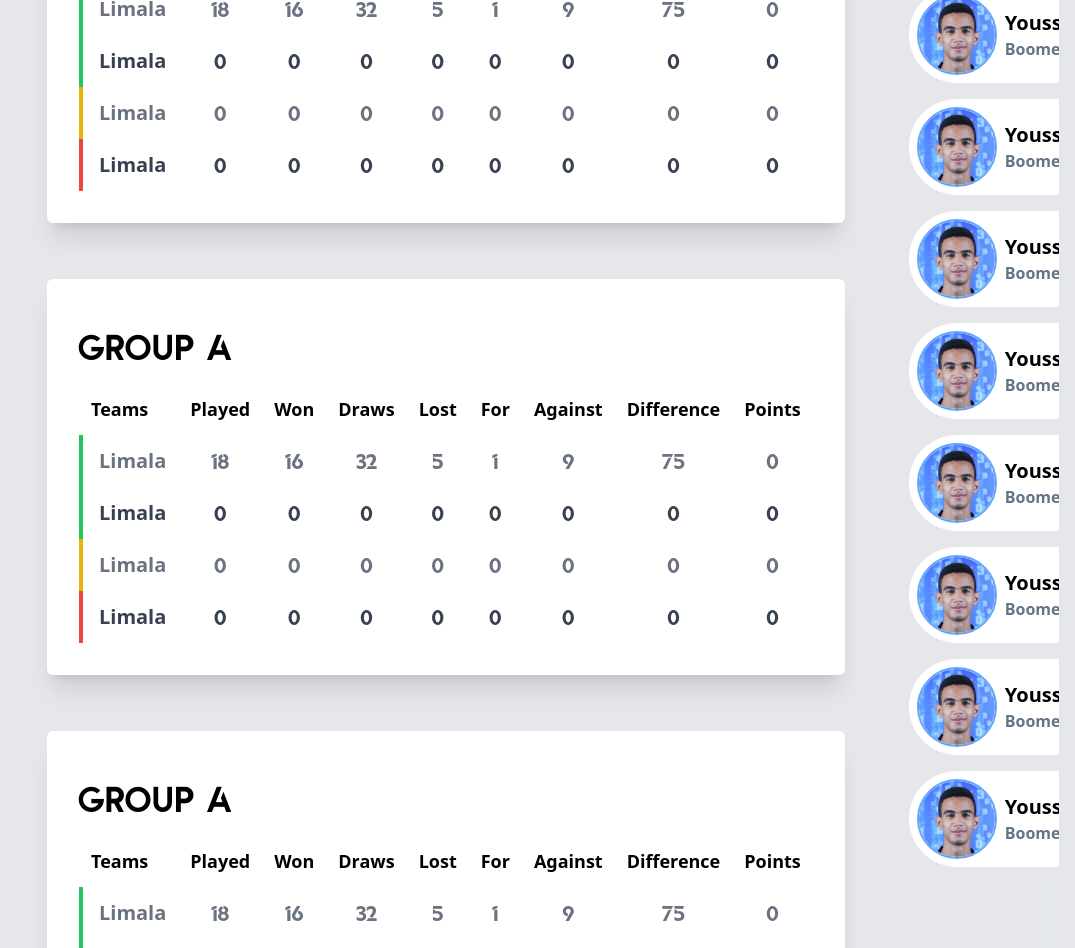
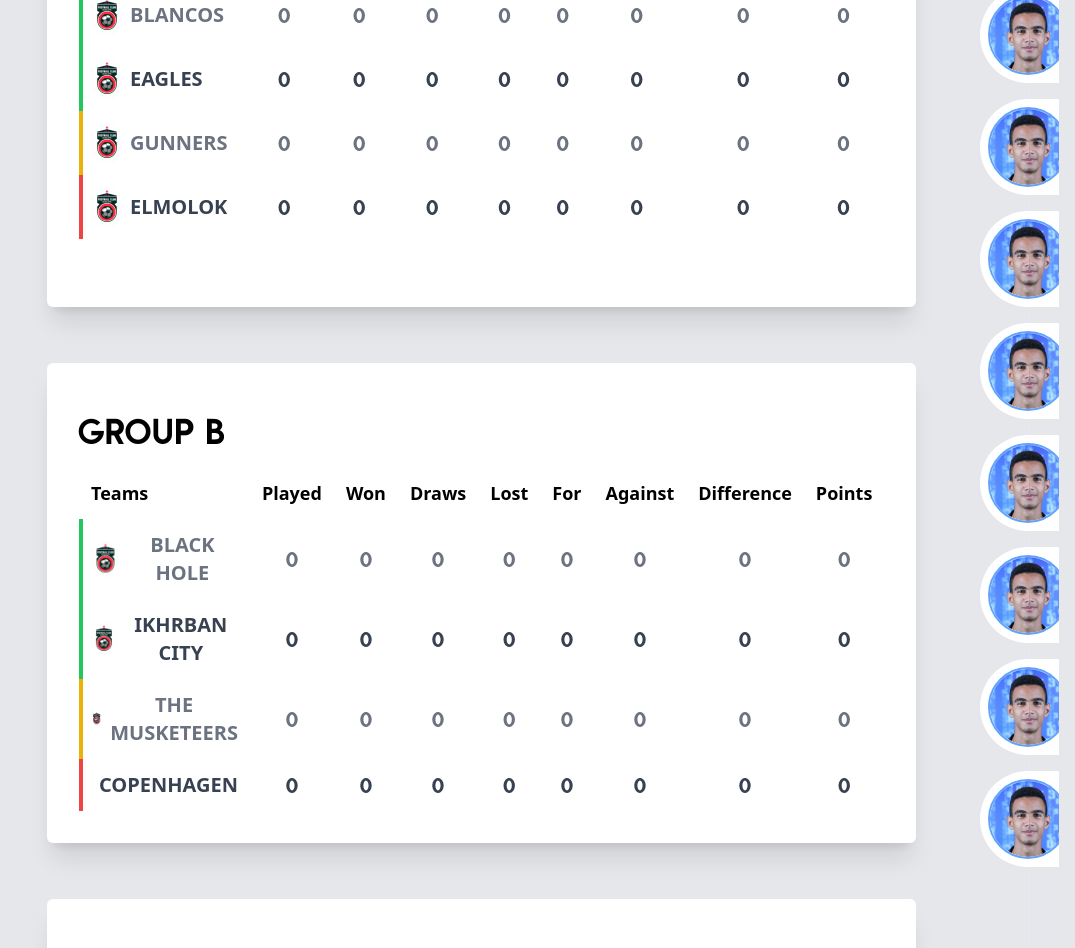
Before and after one commit to Labrahmi/med-league, a website: page index.html in a window 1280 px wide. Shown: the part 1710-2658 px from the top of the page, without its empty margins (205-1280 px from the left). Drawn offline with Linux system fonts and the light colour scheme; a script that the page names is missing.

Commit message:
add group name

```diff
--- a/index.html
+++ b/index.html
@@ -24,10 +24,10 @@
 		</div>
 		<div class="text-white p-2 pt-3 text-center bg-slate-800 backdrop-blur-xl m-4 mt-0 overflow-hidden rounded-b-md">
 			<marquee class="font-Azonix select-none">
-				️‍🔥 MED Leagues <span class="">2022</span> Season Begins ️‍🔥
-				️‍🔥 MED Leagues <span class="">2022</span> Season Begins ️‍🔥
-				️‍🔥 MED Leagues <span class="">2022</span> Season Begins ️‍🔥
-				️‍🔥 MED Leagues <span class="">2022</span> Season Begins ️‍🔥
+				️‍🔥      MED Leagues <span class="">2022</span> Season Begins      ️‍🔥
+			    ️       MED Leagues <span class="">2022</span> Season Begins      ️
+				️‍🔥     MED Leagues <span class="">2022</span> Season Begins       ️‍🔥
+				️‍       MED Leagues <span class="">2022</span> Season Begins ️
 			</marquee>
 		</div>
 		<div class="flex justify-center text-white p-8  backdrop-blur-xl m-4 overflow-hidden rounded-md">
@@ -110,45 +110,6 @@
 								</div>
 							</div>
 						</div>
-						<!-- * -->
-						<!-- <div class="shadow-sm hover:shadow-2xl transition-all ease-in-out rounded-md overflow-hidden" style="background-image: url('./images/banner1.jpg'); background-size: cover; background-position: center;" >
-							<div class="border py-10 border-black p-6 bg-black bg-opacity-60 backdrop-blur-[0.5px] rounded-md flex flex-col justify-center items-center overflow-hidden">
-								<h1 class="text-xl font-Stretch py-3 pb-1">Match #1</h1>
-								<h3 class="text-2xl font-Azonix">13 June 2022</h3>
-								<div class="py-2"></div>
-								<div class="flex justify-center items-center">
-									<div>
-										<div><img class="w-24 select-none" src="images/team.png" alt=""></div>
-										<h1>fasfasf</h1>
-									</div>
-									<div class="flex px-4 text-2xl">vs</div>
-									<div>
-										<div><img class="w-24 select-none" src="images/team.png" alt=""></div>
-										<h1>fasfasf</h1>
-									</div>
-								</div>
-							</div>
-						</div> -->
-						<!-- * -->
-						<!-- <div class="shadow-sm hover:shadow-2xl transition-all ease-in-out rounded-md overflow-hidden" style="background-image: url('./images/banner1.jpg'); background-size: cover; background-position: center;" >
-							<div class="border py-10 border-black p-6 bg-black bg-opacity-60 backdrop-blur-[0.5px] rounded-md flex flex-col justify-center items-center overflow-hidden">
-								<h1 class="text-xl font-Stretch py-3 pb-1">Match #1</h1>
-								<h3 class="text-2xl font-Azonix">13 June 2022</h3>
-								<div class="py-2"></div>
-								<div class="flex justify-center items-center">
-									<div>
-										<div><img class="w-24 select-none" src="images/team.png" alt=""></div>
-										<h1>fasfasf</h1>
-									</div>
-									<div class="flex px-4 text-2xl">vs</div>
-									<div>
-										<div><img class="w-24 select-none" src="images/team.png" alt=""></div>
-										<h1>fasfasf</h1>
-									</div>
-								</div>
-							</div>
-						</div> -->
-						<!-- * -->
 					</div>
 				</div>
 				<div class="">
@@ -320,15 +281,15 @@
 										<td class="pl-2 font-now font-semibold p-3 flex items-center justify-start border-l-green-500 border-l-4">
 											<div><img src="./images/fc-2.jpg" alt=""></div>
 											<div class="px-1"></div>
-											<div class="text-xl">Limala</div>
+											<div class="text-xl">BLANCOS</div>
 										</td>
-										<td class="p-3">18</td>
-										<td class="p-3">16</td>
-										<td class="p-3">32</td>
-										<td class="p-3">5</td>
-										<td class="p-3">1</td>
-										<td class="p-3">9</td>
-										<td class="p-3">75</td>
+										<td class="p-3">0</td>
+										<td class="p-3">0</td>
+										<td class="p-3">0</td>
+										<td class="p-3">0</td>
+										<td class="p-3">0</td>
+										<td class="p-3">0</td>
+										<td class="p-3">0</td>
 										<td class="p-3">0</td>
 									</tr>
 									<!-- - -->
@@ -337,7 +298,7 @@
 										<td class="font-now font-semibold pl-2 p-3 flex items-center justify-start border-l-green-500 border-l-4">
 											<div><img src="./images/fc-2.jpg" alt=""></div>
 											<div class="px-1"></div>
-											<div class="text-xl">Limala</div>
+											<div class="text-xl">EAGLES</div>
 										</td>
 										<td class="p-3">0</td>
 										<td class="p-3">0</td>
@@ -354,7 +315,7 @@
 										<td class="font-now font-semibold pl-2 p-3 flex items-center justify-start border-l-yellow-500 border-l-4">
 											<div><img src="./images/fc-2.jpg" alt=""></div>
 											<div class="px-1"></div>
-											<div class="text-xl">Limala</div>
+											<div class="text-xl">GUNNERS</div>
 										</td>
 										<td class="p-3">0</td>
 										<td class="p-3">0</td>
@@ -371,7 +332,7 @@
 										<td class="font-now font-semibold pl-2 p-3 flex items-center justify-start border-l-red-500 border-l-4">
 											<div><img src="./images/fc-2.jpg" alt=""></div>
 											<div class="px-1"></div>
-											<div class="text-xl">Limala</div>
+											<div class="text-xl">ELMOLOK</div>
 										</td>
 										<td class="p-3">0</td>
 										<td class="p-3">0</td>
@@ -389,7 +350,7 @@
 						<!-- ------- -->
 
 						<div class="bg-white hover:bg-slate-50 p-8 rounded-md shadow-xl transition-all ease-in-out">
-							<h1 class="font-Qualy text-4xl py-4">Group A</h1>
+							<h1 class="font-Qualy text-4xl py-4">Group B</h1>
 							<table class="w-full">
 								<thead>
 									<tr class="text-center text-lg">
@@ -410,15 +371,15 @@
 										<td class="pl-2 font-now font-semibold p-3 flex items-center justify-start border-l-green-500 border-l-4">
 											<div><img src="./images/fc-2.jpg" alt=""></div>
 											<div class="px-1"></div>
-											<div class="text-xl">Limala</div>
+											<div class="text-xl">BLACK HOLE</div>
 										</td>
-										<td class="p-3">18</td>
-										<td class="p-3">16</td>
-										<td class="p-3">32</td>
-										<td class="p-3">5</td>
-										<td class="p-3">1</td>
-										<td class="p-3">9</td>
-										<td class="p-3">75</td>
+										<td class="p-3">0</td>
+										<td class="p-3">0</td>
+										<td class="p-3">0</td>
+										<td class="p-3">0</td>
+										<td class="p-3">0</td>
+										<td class="p-3">0</td>
+										<td class="p-3">0</td>
 										<td class="p-3">0</td>
 									</tr>
 									<!-- - -->
@@ -427,7 +388,7 @@
 										<td class="font-now font-semibold pl-2 p-3 flex items-center justify-start border-l-green-500 border-l-4">
 											<div><img src="./images/fc-2.jpg" alt=""></div>
 											<div class="px-1"></div>
-											<div class="text-xl">Limala</div>
+											<div class="text-xl">IKHRBAN CITY</div>
 										</td>
 										<td class="p-3">0</td>
 										<td class="p-3">0</td>
@@ -444,7 +405,7 @@
 										<td class="font-now font-semibold pl-2 p-3 flex items-center justify-start border-l-yellow-500 border-l-4">
 											<div><img src="./images/fc-2.jpg" alt=""></div>
 											<div class="px-1"></div>
-											<div class="text-xl">Limala</div>
+											<div class="text-xl">THE MUSKETEERS</div>
 										</td>
 										<td class="p-3">0</td>
 										<td class="p-3">0</td>
@@ -461,7 +422,7 @@
 										<td class="font-now font-semibold pl-2 p-3 flex items-center justify-start border-l-red-500 border-l-4">
 											<div><img src="./images/fc-2.jpg" alt=""></div>
 											<div class="px-1"></div>
-											<div class="text-xl">Limala</div>
+											<div class="text-xl">COPENHAGEN</div>
 										</td>
 										<td class="p-3">0</td>
 										<td class="p-3">0</td>
@@ -478,7 +439,7 @@
 						</div>
 						<!-- ------- -->
 						<div class="bg-white hover:bg-slate-50 p-8 rounded-md shadow-xl transition-all ease-in-out">
-							<h1 class="font-Qualy text-4xl py-4">Group A</h1>
+							<h1 class="font-Qualy text-4xl py-4">Group 3</h1>
 							<table class="w-full">
 								<thead>
 									<tr class="text-center text-lg">
@@ -497,17 +458,17 @@
 									<!-- - -->
 									<tr class="text-center font-nums text-gray-500">
 										<td class="pl-2 font-now font-semibold p-3 flex items-center justify-start border-l-green-500 border-l-4">
-											<div><img src="./images/fc-2.jpg" alt=""></div>
+											<div><img src="./images/teams/matadorsfc.png" alt=""></div>
 											<div class="px-1"></div>
-											<div class="text-xl">Limala</div>
+											<div class="text-xl">MATADOR FC</div>
 										</td>
-										<td class="p-3">18</td>
-										<td class="p-3">16</td>
-										<td class="p-3">32</td>
-										<td class="p-3">5</td>
-										<td class="p-3">1</td>
-										<td class="p-3">9</td>
-										<td class="p-3">75</td>
+										<td class="p-3">0</td>
+										<td class="p-3">0</td>
+										<td class="p-3">0</td>
+										<td class="p-3">0</td>
+										<td class="p-3">0</td>
+										<td class="p-3">0</td>
+										<td class="p-3">0</td>
 										<td class="p-3">0</td>
 									</tr>
 									<!-- - -->
@@ -516,7 +477,7 @@
 										<td class="font-now font-semibold pl-2 p-3 flex items-center justify-start border-l-green-500 border-l-4">
 											<div><img src="./images/fc-2.jpg" alt=""></div>
 											<div class="px-1"></div>
-											<div class="text-xl">Limala</div>
+											<div class="text-xl">ACHBAL UNITED</div>
 										</td>
 										<td class="p-3">0</td>
 										<td class="p-3">0</td>
@@ -533,7 +494,7 @@
 										<td class="font-now font-semibold pl-2 p-3 flex items-center justify-start border-l-yellow-500 border-l-4">
 											<div><img src="./images/fc-2.jpg" alt=""></div>
 											<div class="px-1"></div>
-											<div class="text-xl">Limala</div>
+											<div class="text-xl">BOOMERS</div>
 										</td>
 										<td class="p-3">0</td>
 										<td class="p-3">0</td>
@@ -550,7 +511,7 @@
 										<td class="font-now font-semibold pl-2 p-3 flex items-center justify-start border-l-red-500 border-l-4">
 											<div><img src="./images/fc-2.jpg" alt=""></div>
 											<div class="px-1"></div>
-											<div class="text-xl">Limala</div>
+											<div class="text-xl">WARRIORS</div>
 										</td>
 										<td class="p-3">0</td>
 										<td class="p-3">0</td>
```
Also changed, not shown: images/teams/matadorsfc.png (added).
